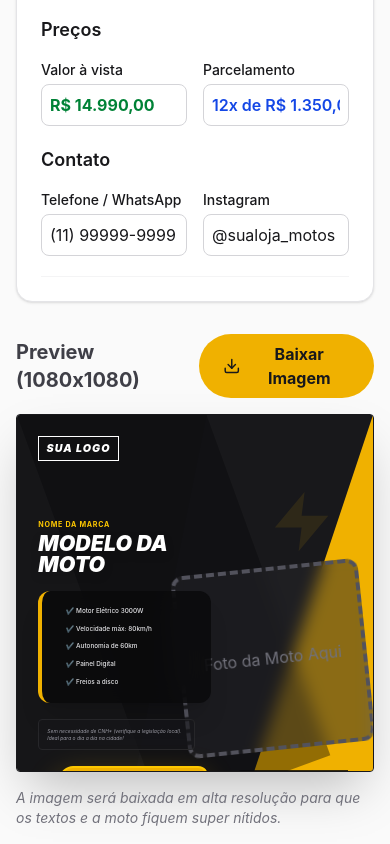
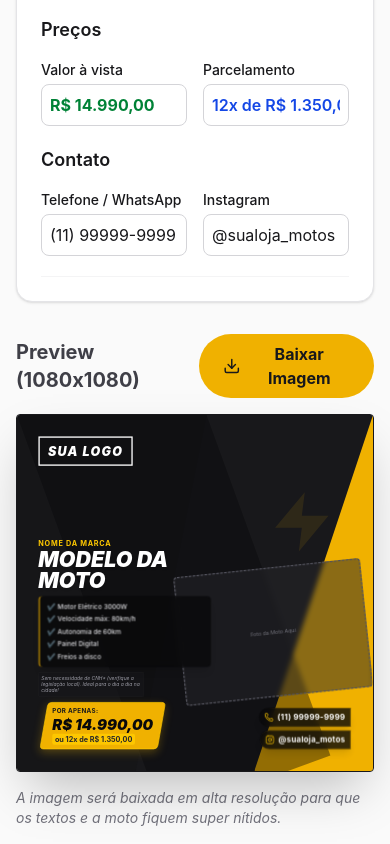
Before and after one commit to MyEggsBR/Tempate-motos, a Next.js app: page / in a window 390 px wide. Shown: the part 993-1837 px from the top of the page. Built offline with nearby package versions, Linux system fonts and the light colour scheme.

Commit message:
feat: Improve image export and responsiveness
Add dynamic scaling for image export and introduce a modal for displaying the exported image, enhancing user experience and visual quality.

```diff
--- a/app/page.tsx
+++ b/app/page.tsx
@@ -1,8 +1,8 @@
 'use client';
 
-import { useState, useRef, ChangeEvent } from 'react';
+import { useState, useRef, ChangeEvent, useEffect } from 'react';
 import html2canvas from 'html2canvas';
-import { Upload, Download, Settings, FileImage, Image as ImageIcon, Phone, Instagram } from 'lucide-react';
+import { Upload, Download, Settings, FileImage, Image as ImageIcon, Phone, Instagram, X } from 'lucide-react';
 
 export default function AdGeneratorApp() {
   const [logo, setLogo] = useState<string | null>(null);
@@ -21,7 +21,23 @@ export default function AdGeneratorApp() {
   const [instagram, setInstagram] = useState('@sualoja_motos');
 
   const previewRef = useRef<HTMLDivElement>(null);
+  const containerRef = useRef<HTMLDivElement>(null);
   const [isExporting, setIsExporting] = useState(false);
+  const [scale, setScale] = useState(1);
+  const [exportedImage, setExportedImage] = useState<string | null>(null);
+
+  useEffect(() => {
+    const updateScale = () => {
+      if (containerRef.current) {
+        // max width is usually around 800px or determined by parent
+        const width = containerRef.current.clientWidth;
+        setScale(width / 1080);
+      }
+    };
+    updateScale();
+    window.addEventListener('resize', updateScale);
+    return () => window.removeEventListener('resize', updateScale);
+  }, []);
 
   const handleImageUpload = (e: ChangeEvent<HTMLInputElement>, setter: (val: string) => void) => {
     const file = e.target.files?.[0];
@@ -40,8 +56,9 @@ export default function AdGeneratorApp() {
     if (!previewRef.current) return;
     try {
       setIsExporting(true);
+      // scale: 1 is enough because we are rendering a native 1080x1080 element
       const canvas = await html2canvas(previewRef.current, {
-        scale: 2, // High resolution
+        scale: 1,
         useCORS: true,
         backgroundColor: null,
       });
@@ -51,15 +68,22 @@ export default function AdGeneratorApp() {
           return;
         }
         const url = URL.createObjectURL(blob);
+        setExportedImage(url); // Mostra o modal com a imagem
+
         const link = document.createElement('a');
         link.href = url;
         const fallbackName = 'moto';
         const formattedName = modelo ? modelo.trim().replace(/\s+/g, '-').toLowerCase() : fallbackName;
         link.download = `anuncio-${formattedName}.png`;
+
+        try {
+          // Tenta baixar a imagem
           document.body.appendChild(link);
           link.click();
           document.body.removeChild(link);
-        setTimeout(() => URL.revokeObjectURL(url), 100);
+        } catch (e) {
+          console.warn("Download automático bloqueado pelo navegador.");
+        }
       }, 'image/png', 1.0);
     } catch (error) {
       console.error('Failed to export image', error);
@@ -241,10 +265,20 @@ export default function AdGeneratorApp() {
               </button>
             </div>
 
-            {/* O Container do Anuncio a ser gerado. Ele usa aspect-square para ter um formato quadrado nativo (tipo Instagram),
-                O layout utiliza as cores base preto/cinza e amarelo que representam muito bem motos elétricas.
-                Utiliza container queries e percentuais p/ renderizar bem independentemente do tamanho na tela */}
-            <div className="w-full max-w-[800px] border shadow-2xl rounded-sm overflow-hidden bg-zinc-200 aspect-square flex @container">
+            {/* O Container de Base Escalonável */}
+            <div
+              ref={containerRef}
+              className="w-full max-w-[800px] border shadow-2xl rounded-sm overflow-hidden bg-zinc-200 aspect-square relative"
+            >
+              {/* O Container Físico (Sempre 1080x1080, para exportação perfeita sem @container/cqw) */}
+              <div
+                className="absolute top-0 left-0 origin-top-left"
+                style={{
+                  width: '1080px',
+                  height: '1080px',
+                  transform: `scale(${scale})`
+                }}
+              >
                 <div
                   ref={previewRef}
                   className="w-full h-full relative overflow-hidden font-sans"
@@ -276,12 +310,12 @@ export default function AdGeneratorApp() {
 
                   {/* Cabeçalho */}
                   <div className="flex justify-between items-start w-full gap-4">
-                    {/* Logomarca */}
-                    <div className="h-[15cqw] max-w-[60cqw] min-w-[20cqw] flex items-start shrink-0">
+                    {/* Logomarca - Aumentado o tamanho consideravelmente */}
+                    <div className="h-[250px] max-w-[650px] min-w-[300px] flex items-start shrink-0">
                       {logo ? (
                         <img src={logo} alt="Logo" className="max-h-full max-w-full object-contain object-left-top drop-shadow-md" />
                       ) : (
-                        <div className="text-white text-[3cqw] font-black italic tracking-widest border-[0.3cqw] border-white px-[2cqw] py-[1cqw]">SUA LOGO</div>
+                        <div className="text-white text-[38px] font-black italic tracking-widest border-[4px] border-white px-[25px] py-[12px]">SUA LOGO</div>
                       )}
                     </div>
                   </div>
@@ -302,13 +336,13 @@ export default function AdGeneratorApp() {
 
                     {/* Textos Esquerda */}
                     <div className="w-[50%] h-full flex flex-col justify-center z-30 pt-[5%]">
-                      <h3 className="text-yellow-400 font-bold uppercase tracking-widest mb-1 text-[2cqw] leading-none">{marca}</h3>
-                      <h1 className="text-white font-black italic uppercase leading-none mb-4 text-[6cqw] drop-shadow-lg">
+                      <h3 className="text-yellow-400 font-bold uppercase tracking-widest mb-1 text-[22px] leading-none">{marca}</h3>
+                      <h1 className="text-white font-black italic uppercase leading-none mb-4 text-[65px] drop-shadow-lg">
                         {modelo}
                       </h1>
 
                       <div className="bg-zinc-950/80 backdrop-blur-md p-4 rounded-xl border-l-4 border-yellow-500 shadow-xl mb-4 w-[110%]">
-                        <ul className="text-zinc-200 space-y-2 text-[1.8cqw] font-medium">
+                        <ul className="text-zinc-200 space-y-2 text-[20px] font-medium">
                           {caracteristicas.split('\n').map((linha, index) => (
                             <li key={index} className="flex gap-2">
                               <span></span> {linha}
@@ -318,7 +352,7 @@ export default function AdGeneratorApp() {
                       </div>
 
                       {infoExtra && (
-                        <div className="text-zinc-400 text-[1.4cqw] italic bg-zinc-900/60 p-2 rounded max-w-xs leading-tight border border-zinc-800">
+                        <div className="text-zinc-400 text-[15px] italic bg-zinc-900/60 p-2 rounded max-w-xs leading-tight border border-zinc-800">
                           {infoExtra}
                         </div>
                       )}
@@ -329,12 +363,12 @@ export default function AdGeneratorApp() {
                   <div className="w-full mt-auto mb-2 flex items-end justify-between z-30">
                     <div className="flex flex-col bg-yellow-500 rounded-xl px-6 py-3 shadow-[0_10px_30px_rgba(234,179,8,0.3)] border-2 border-yellow-400 transform -skew-x-[10deg] ml-4">
                       <div className="transform skew-x-[10deg]">
-                        <span className="block text-zinc-900 text-[1.8cqw] font-bold uppercase tracking-wider mb-1">Por apenas:</span>
-                        <div className="text-zinc-950 text-[4cqw] font-black italic leading-none whitespace-nowrap">
+                        <span className="block text-zinc-900 text-[19px] font-bold uppercase tracking-wider mb-1">Por apenas:</span>
+                        <div className="text-zinc-950 text-[45px] font-black italic leading-none whitespace-nowrap">
                           {valorVista}
                         </div>
                         {valorParcelado && (
-                          <div className="mt-1 text-zinc-800 font-bold text-[2cqw] bg-yellow-400 inline-block px-2 rounded-md">
+                          <div className="mt-1 text-zinc-800 font-bold text-[22px] bg-yellow-400 inline-block px-2 rounded-md">
                             ou {valorParcelado}
                           </div>
                         )}
@@ -345,19 +379,20 @@ export default function AdGeneratorApp() {
                     <div className="flex flex-col items-end gap-3 text-white">
                       {telefone && (
                         <div className="flex items-center justify-center gap-3 bg-zinc-950/80 backdrop-blur-md px-4 py-2.5 rounded-l-full rounded-r-lg border-r-4 border-yellow-500 shadow-xl w-[fit-content]">
-                          <Phone className="w-[2.5cqw] h-[2.5cqw] text-yellow-400" />
-                          <span className="font-bold text-[2.2cqw] tracking-wide">{telefone}</span>
+                          <Phone className="w-[28px] h-[28px] text-yellow-400" />
+                          <span className="font-bold text-[24px] tracking-wide">{telefone}</span>
                         </div>
                       )}
                       {instagram && (
                         <div className="flex items-center justify-center gap-3 bg-zinc-950/80 backdrop-blur-md px-4 py-2.5 rounded-l-full rounded-r-lg border-r-4 border-yellow-500 shadow-xl w-[fit-content]">
-                          <Instagram className="w-[2.5cqw] h-[2.5cqw] text-yellow-400" />
-                          <span className="font-bold text-[2.2cqw] tracking-wide">{instagram}</span>
+                          <Instagram className="w-[28px] h-[28px] text-yellow-400" />
+                          <span className="font-bold text-[24px] tracking-wide">{instagram}</span>
                         </div>
                       )}
                     </div>
                   </div>
 
+                </div>
               </div>
             </div>
             </div>
@@ -368,6 +403,41 @@ export default function AdGeneratorApp() {
           </div>
         </div>
       </div>
+
+      {/* Modal para Download Manual caso o navegador bloqueie*/}
+      {exportedImage && (
+        <div className="fixed inset-0 z-50 flex items-center justify-center bg-black/80 backdrop-blur-sm p-4">
+          <div className="bg-zinc-900 rounded-2xl shadow-2xl overflow-hidden max-w-[800px] w-full flex flex-col max-h-full">
+            <div className="flex justify-between items-center p-4 border-b border-zinc-800">
+              <h3 className="text-xl font-bold text-white">Imagem Pronta!</h3>
+              <button
+                onClick={() => setExportedImage(null)}
+                className="text-zinc-400 hover:text-white transition-colors"
+              >
+                <X className="w-6 h-6" />
+              </button>
+            </div>
+
+            <div className="p-4 overflow-auto flex items-center justify-center bg-zinc-950/50">
+              <img src={exportedImage} alt="Anúncio Exportado" className="max-h-[60vh] object-contain shadow-[0_0_50px_rgba(0,0,0,0.5)]" />
+            </div>
+
+            <div className="p-6 bg-zinc-900 border-t border-zinc-800 flex flex-col md:flex-row justify-between items-center gap-4 text-center md:text-left">
+              <p className="text-zinc-400 text-sm">
+                A imagem não baixou automaticamente? No celular/desktop, pressione e segure ou clique com o botão direito na imagem e escolha "Salvar imagem".
+              </p>
+              <a
+                href={exportedImage}
+                download={`anuncio-${modelo ? modelo.trim().replace(/\s+/g, '-').toLowerCase() : 'moto'}.png`}
+                className="bg-yellow-500 hover:bg-yellow-600 text-zinc-950 font-bold py-2 px-8 rounded-full transition-colors flex items-center gap-2 whitespace-nowrap shrink-0"
+              >
+                <Download className="w-5 h-5" />
+                Tentar Download
+              </a>
+            </div>
+          </div>
+        </div>
+      )}
     </div>
   );
 }
```
Lines whose indentation alone changed are shown as unchanged.
